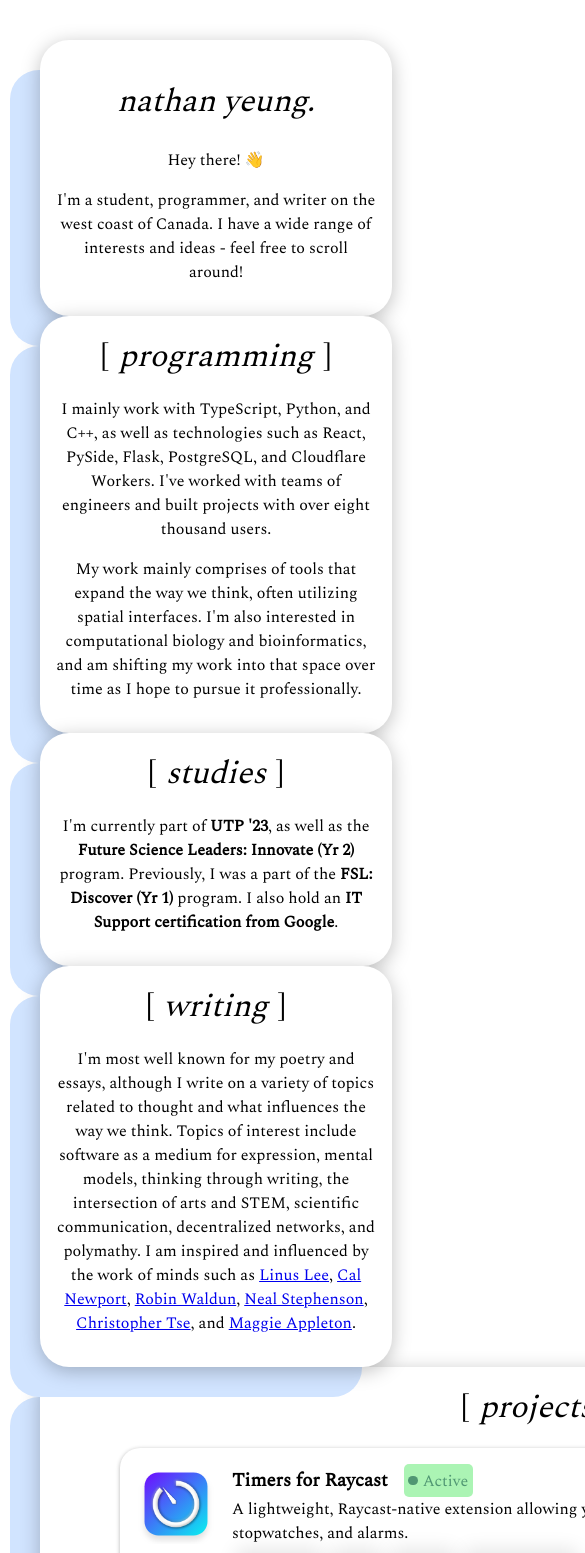
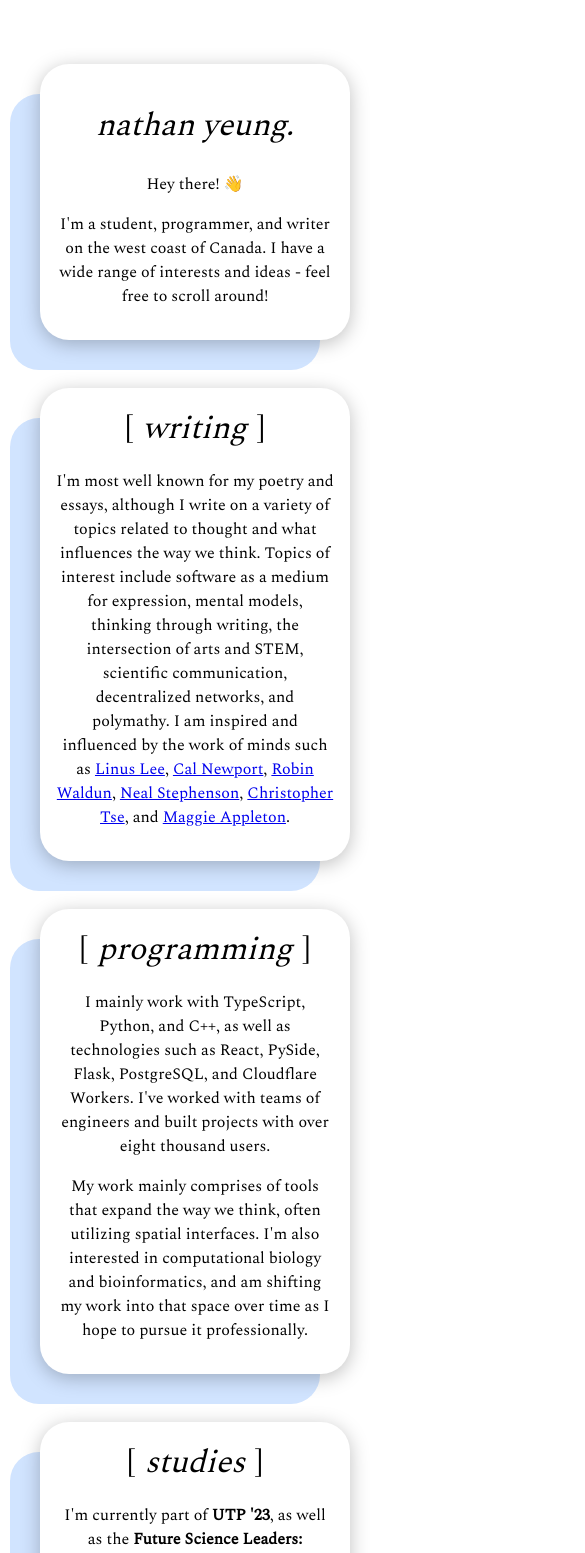
Before and after one commit to ThatNerdSquared/ny-www, a React (Vite) app: page / in a window 390 px wide. Shown: the top 1553 px of the page, 585 px wide, since content can reach past the window. Built offline with nearby package versions, Linux system fonts and the light colour scheme.

Commit message:
feat: set style, remove draggables, responsiveness

```diff
--- a/src/App.css
+++ b/src/App.css
@@ -1,41 +1,47 @@
-#root {
-  max-width: 1280px;
-  margin: 0 auto;
-  padding: 2rem;
-  text-align: center;
+.App {
+  display: grid;
+  grid-template-columns: 1fr;
+  justify-items: center;
+  margin-top: 4rem;
 }
 
-.logo {
-  height: 6em;
-  padding: 1.5em;
-  will-change: filter;
-}
-.logo:hover {
-  filter: drop-shadow(0 0 2em #646cffaa);
-}
-.logo.react:hover {
-  filter: drop-shadow(0 0 2em #61dafbaa);
+.app-content {
+  display: grid;
+  grid-template-columns: 25rem 25rem;
+  column-gap: 2rem;
 }
 
-@keyframes logo-spin {
-  from {
-    transform: rotate(0deg);
+.left-col {
+  display: grid;
+  grid-template-rows: auto auto 1fr;
+  justify-items: right;
+  row-gap: 3rem;
+}
+
+.right-col {
+  display: grid;
+  grid-template-rows: auto auto 1fr;
+  padding-left: 2rem;
+  padding-right: 2rem;
+  justify-items: left;
+  row-gap: 3rem;
+  margin-top: 5rem;
+}
+
+@media screen and (max-width: 53rem) {
+  .app-content {
+    grid-template-columns: 1fr;
+    row-gap: 0rem;
   }
-  to {
-    transform: rotate(360deg);
+
+  .left-col {
+    padding-left: 2rem;
+    padding-right: 2rem;
+    justify-items: center;
+  }
+
+  .right-col {
+    justify-items: center;
+    margin-top: 0rem;
   }
 }
-
-@media (prefers-reduced-motion: no-preference) {
-  a:nth-of-type(2) .logo {
-    animation: logo-spin infinite 20s linear;
-  }
-}
-
-.card {
-  padding: 2em;
-}
-
-.read-the-docs {
-  color: #888;
-}
--- a/src/App.tsx
+++ b/src/App.tsx
@@ -8,11 +8,17 @@ import Writing from "./Writing"
 function App() {
     return (
         <div className="App">
-            <Intro />
-            <Programming />
-            <Studies />
-            <Writing />
-            <ProjectTable />
+            <div className="app-content">
+                <div className="left-col">
+                    <Intro />
+                    <Writing />
+                </div>
+                <div className="right-col">
+                    <Programming />
+                    <Studies />
+                </div>
+            </div>
+            {/* <ProjectTable /> */}
         </div>
     )
 }
--- a/src/Intro.tsx
+++ b/src/Intro.tsx
@@ -1,9 +1,8 @@
-import Draggable from "react-draggable"
 import "./widget.css"
 
 function Intro() {
     return (
-        <Draggable>
+        <div className="">
             <div className="widget info-widget">
                 <h1>nathan yeung.</h1>
                 <p>Hey there! 👋</p>
@@ -21,7 +20,7 @@ function Intro() {
                     bioinformatics, music, and watches. */}
                 </p>
             </div>
-        </Draggable>
+        </div>
     )
 }
 
--- a/src/Programming.tsx
+++ b/src/Programming.tsx
@@ -1,28 +1,27 @@
-import Draggable from "react-draggable"
 import "./widget.css"
 
 function Programming() {
     return (
-        <Draggable>
+        <div>
             <div className="widget info-widget">
                 <p className="header-bracket">[</p>
                 <h1 className="nobr">programming</h1>
                 <p className="header-bracket">]</p>
                 <p>
-					I mainly work with TypeScript, Python, and C++, as well as
-					technologies such as React, PySide, Flask, PostgreSQL, and
+                    I mainly work with TypeScript, Python, and C++, as well as
+                    technologies such as React, PySide, Flask, PostgreSQL, and
                     Cloudflare Workers. I've worked with teams of engineers and
                     built projects with over eight thousand users.
                 </p>
                 <p>
-					My work mainly comprises of tools that expand the way we
+                    My work mainly comprises of tools that expand the way we
                     think, often utilizing spatial interfaces. I'm also
                     interested in computational biology and bioinformatics, and
                     am shifting my work into that space over time as I hope to
                     pursue it professionally.
                 </p>
             </div>
-        </Draggable>
+        </div>
     )
 }
 
--- a/src/Studies.tsx
+++ b/src/Studies.tsx
@@ -1,9 +1,7 @@
-import Draggable from "react-draggable"
 import "./widget.css"
 
 function Studies() {
     return (
-        <Draggable>
         <div className="widget info-widget">
             <p className="header-bracket">[</p>
             <h1 className="nobr">studies</h1>
@@ -17,7 +15,6 @@ function Studies() {
                 Google</strong>.
             </p>
         </div>
-        </Draggable>
     )
 }
 
--- a/src/Writing.tsx
+++ b/src/Writing.tsx
@@ -1,9 +1,7 @@
-import Draggable from "react-draggable"
 import "./widget.css"
 
 function Writing() {
     return (
-        <Draggable>
         <div className="widget info-widget">
             <p className="header-bracket">[</p>
             <h1 className="nobr">writing</h1>
@@ -56,7 +54,6 @@ function Writing() {
                 </a>{"."}
             </p>
         </div>
-        </Draggable>
     )
 }
 
--- a/src/widget.css
+++ b/src/widget.css
@@ -3,7 +3,7 @@
     box-shadow: 0px 4px 19px 0px rgba(0, 0, 0, 0.25) , -30px 30px 0px 0px #d1e4ff;
     border-radius: 29px;
     padding: 1rem;
-
+    text-align: center;
 }
 
 .widget h1{
@@ -12,8 +12,9 @@
 }
 
 .info-widget {
-    width: 20rem;
-    height: auto;
+    min-width: 5rem;
+    max-width: 20rem;
+    height: max-content;
 }
 
 .projecttable-widget {
```
Lines whose indentation alone changed are shown as unchanged.
